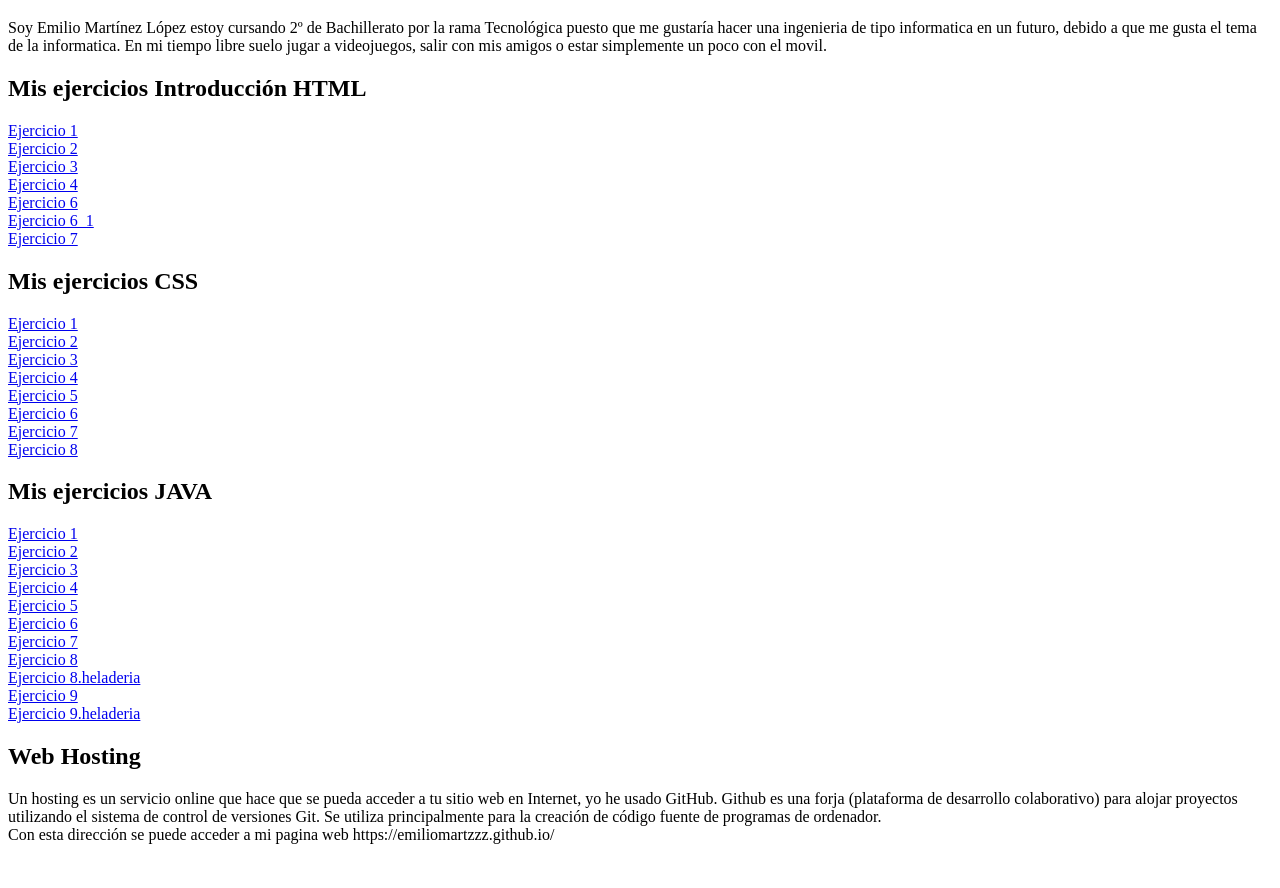
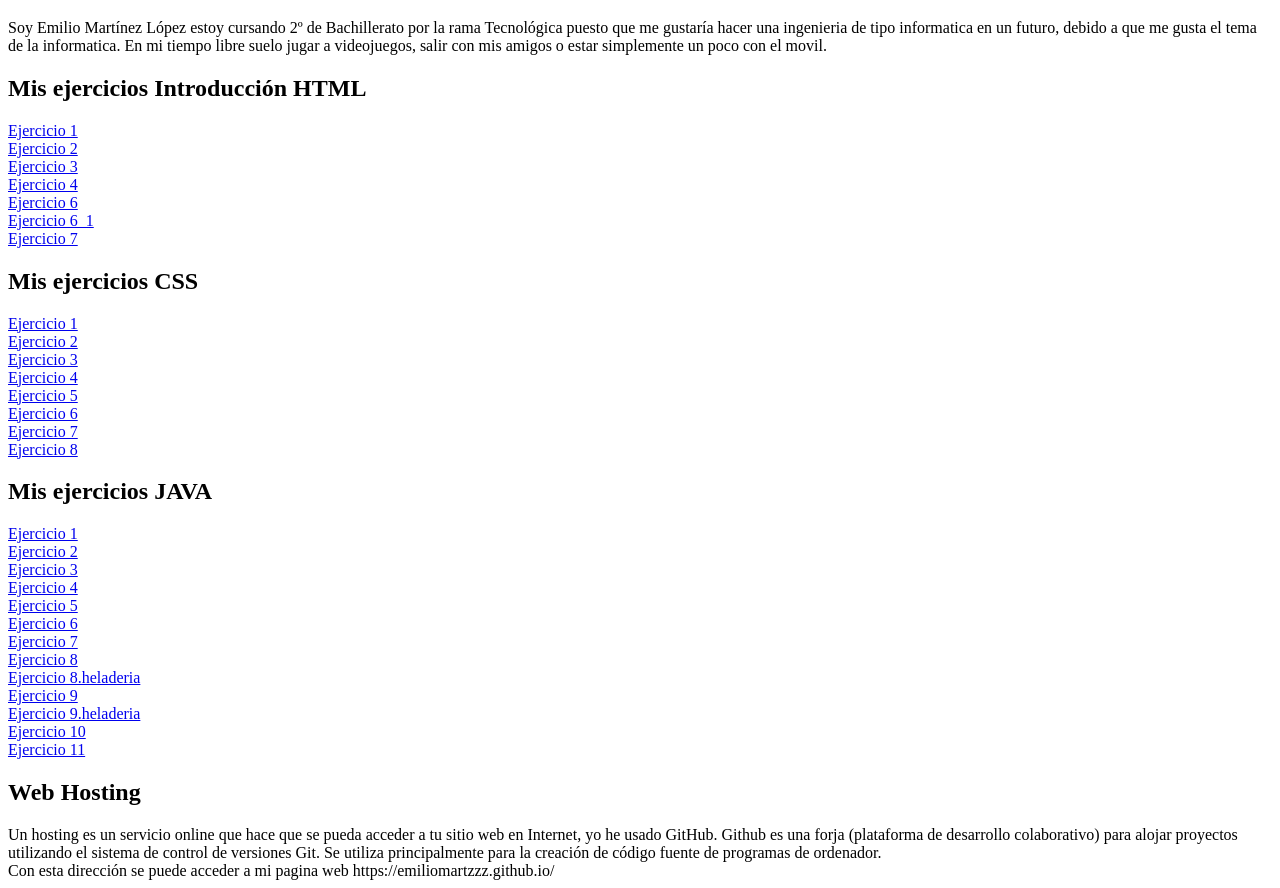
Before and after one commit to Emiliomartzzz/Emiliomartzzz.github.io, a plain HTML site: page index.html in a window 1280 px wide. Shown: the part 61-949 px from the top of the page. Before the commit the page ends 913 px from the top, so only its background shows below. Drawn offline with Linux system fonts and the light colour scheme.

Commit message:
index.html

```diff
--- a/index.html
+++ b/index.html
@@ -45,6 +45,8 @@
   <a href="index (23).html">Ejercicio 8.heladeria</a><br>
   <a href="index (24).html">Ejercicio 9</a><br>
   <a href="index (25).html">Ejercicio 9.heladeria</a><br>
+  <a href="index (27).html">Ejercicio 10</a><br>
+  <a href="index (26).html">Ejercicio 11</a><br>
   <h2>Web Hosting</h2>
 Un hosting es un servicio online que hace que se pueda acceder a tu sitio web en Internet, yo he usado GitHub. Github es una forja (plataforma de desarrollo colaborativo) para alojar proyectos utilizando el sistema de control de versiones Git. Se utiliza principalmente para la creación de código fuente de programas de ordenador.<br>
 Con esta dirección se puede acceder a mi pagina web https://emiliomartzzz.github.io/
```
